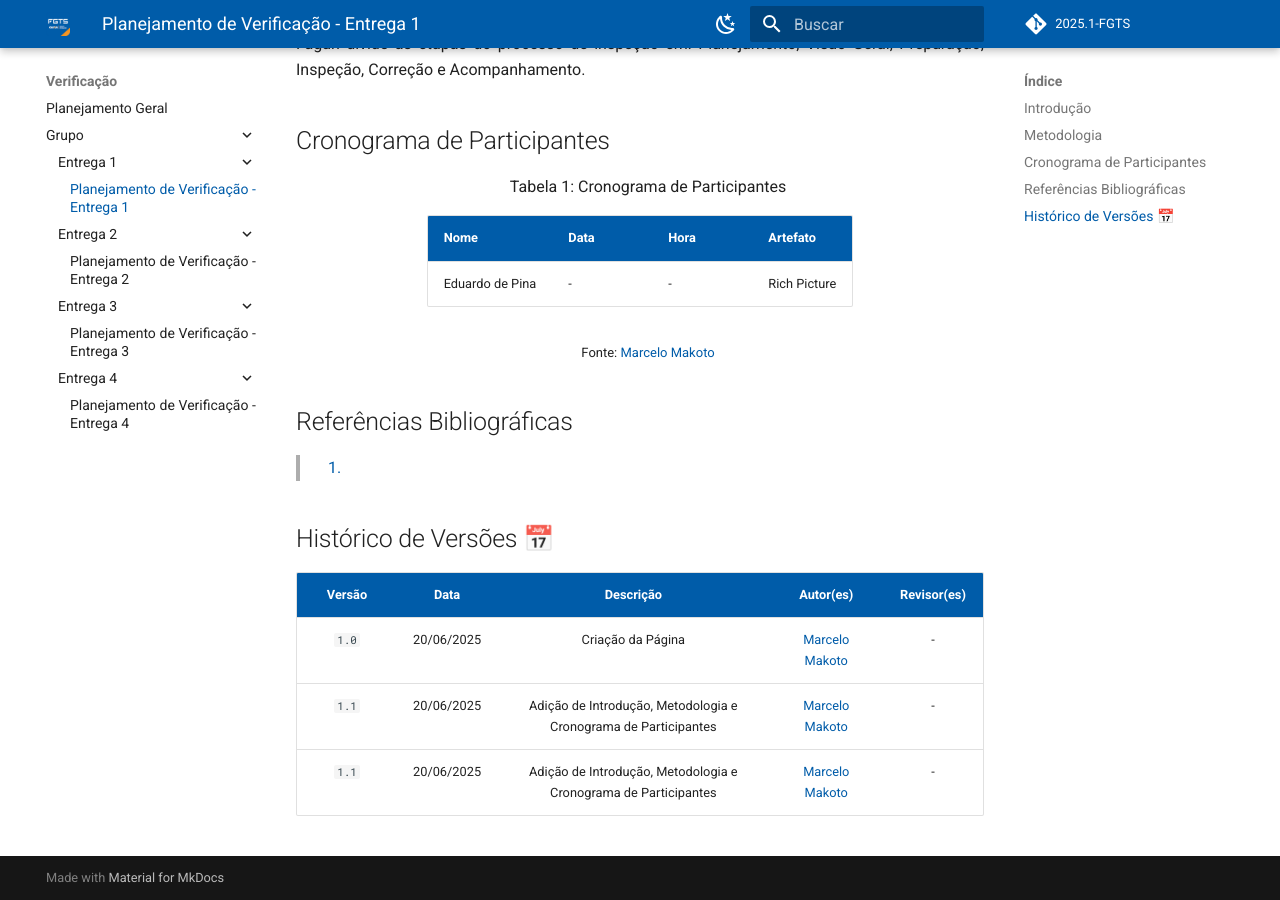
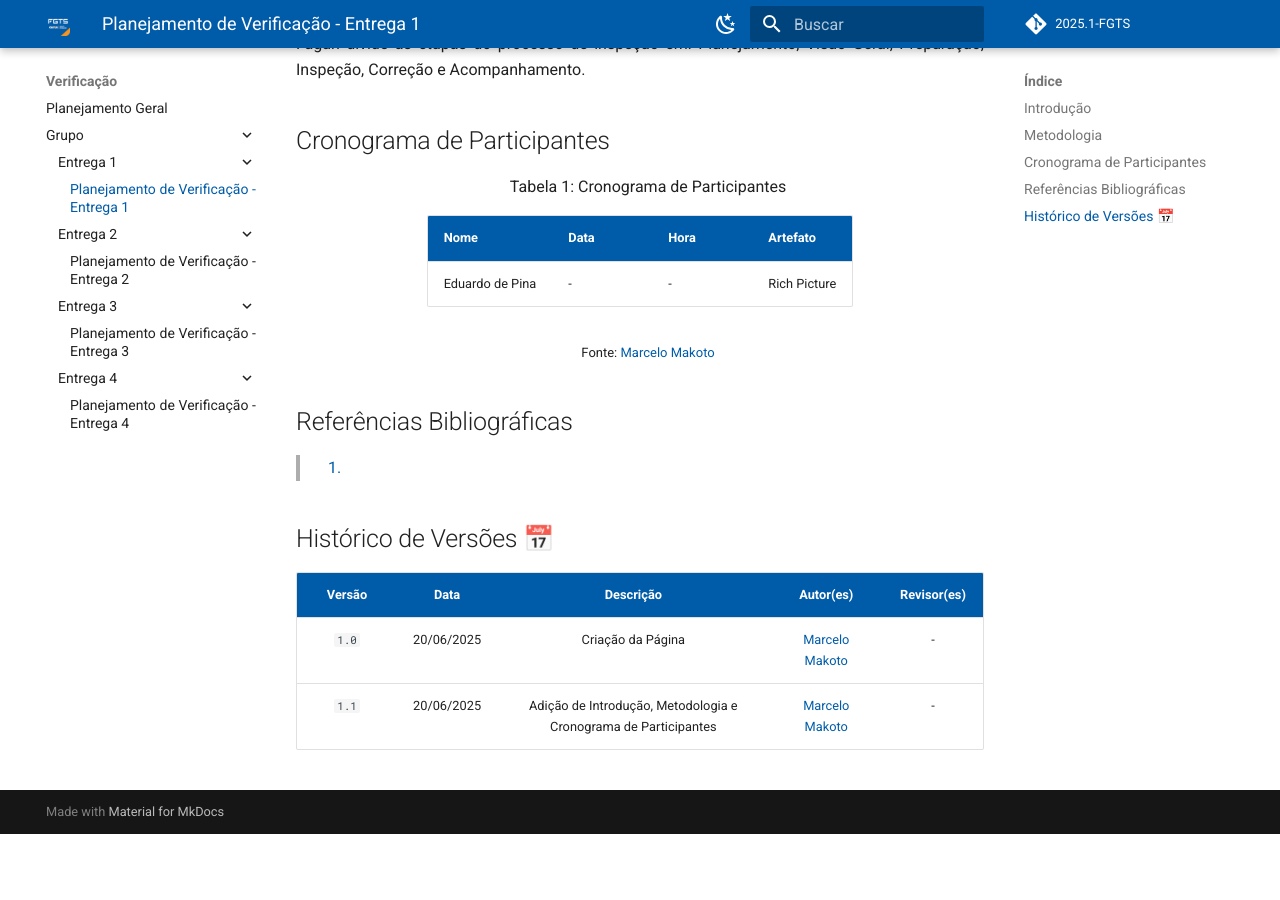
Before and after one commit to eduardodpms/REQ-FGTS, an MkDocs documentation site: the page built from docs/Verificacao/Grupo/Entrega-1/planejamento-verificacao-entrega-1.md, in a window 1280 px wide and 900 px high, scrolled down 559 px. Built offline with MkDocs 1.6.1 and Material for MkDocs 9.7.7, drawn with Linux system fonts in a browser that asks for light colours; comment, search, counter and statistics services are not loaded; after the commit the page ends 1393 px from its top, so only the background shows below that.

Commit message:
fix: histórico de versões

```diff
--- a/docs/Verificacao/Grupo/Entrega-1/planejamento-verificacao-entrega-1.md
+++ b/docs/Verificacao/Grupo/Entrega-1/planejamento-verificacao-entrega-1.md
@@ -49,4 +49,3 @@ A metodologia utilizada na etapa de verificação é o método de inspeção de
 | :-: | :-: | :-: | :-: | :-: |
 | `1.0` | 20/06/2025 | Criação da Página | [Marcelo Makoto](https://github.com/MM4k) | - |
 | `1.1` | 20/06/2025 | Adição de Introdução, Metodologia e Cronograma de Participantes | [Marcelo Makoto](https://github.com/MM4k) | - |
-| `1.1` | 20/06/2025 | Adição de Introdução, Metodologia e Cronograma de Participantes | [Marcelo Makoto](https://github.com/MM4k) | - |
```
